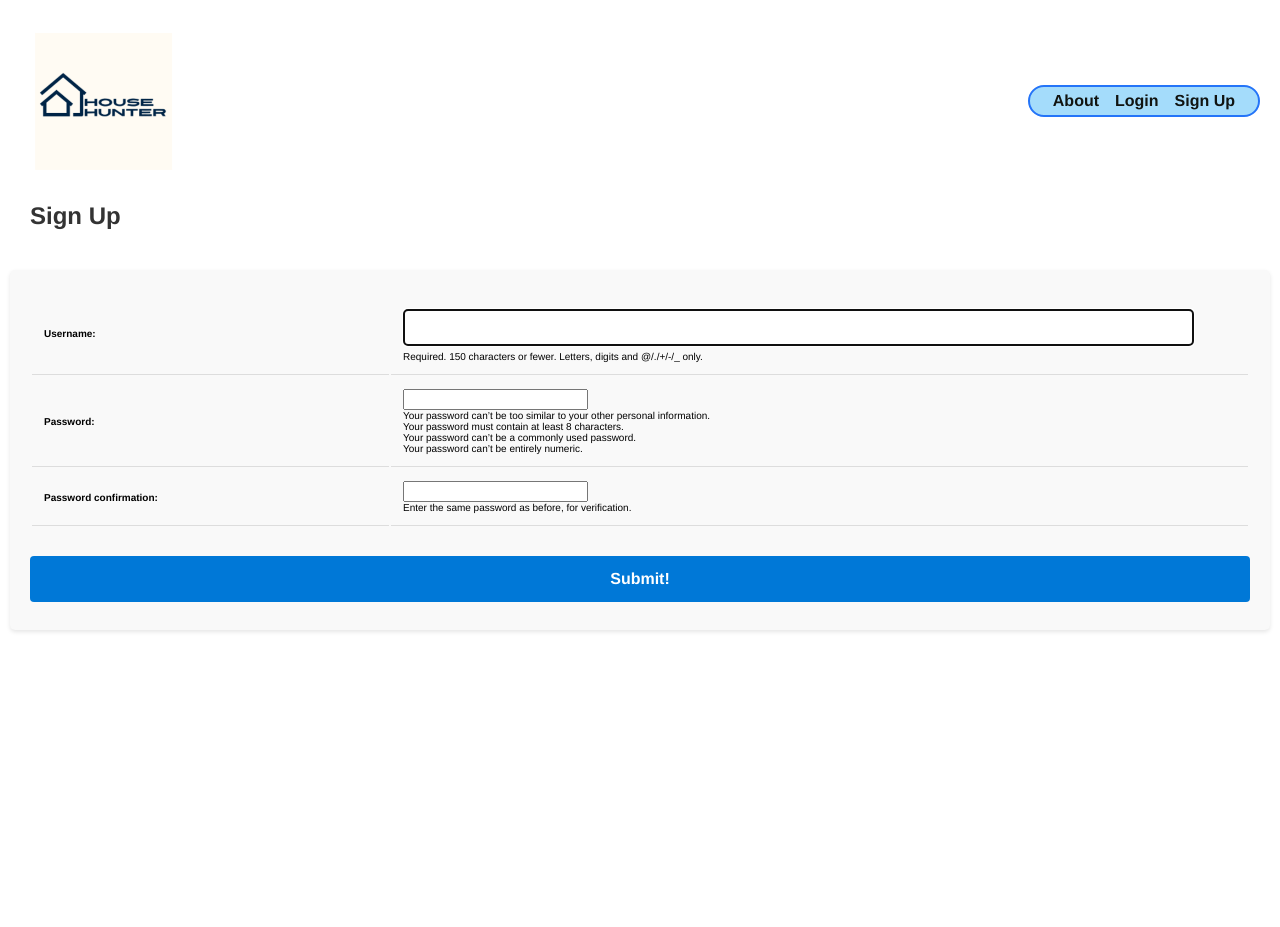
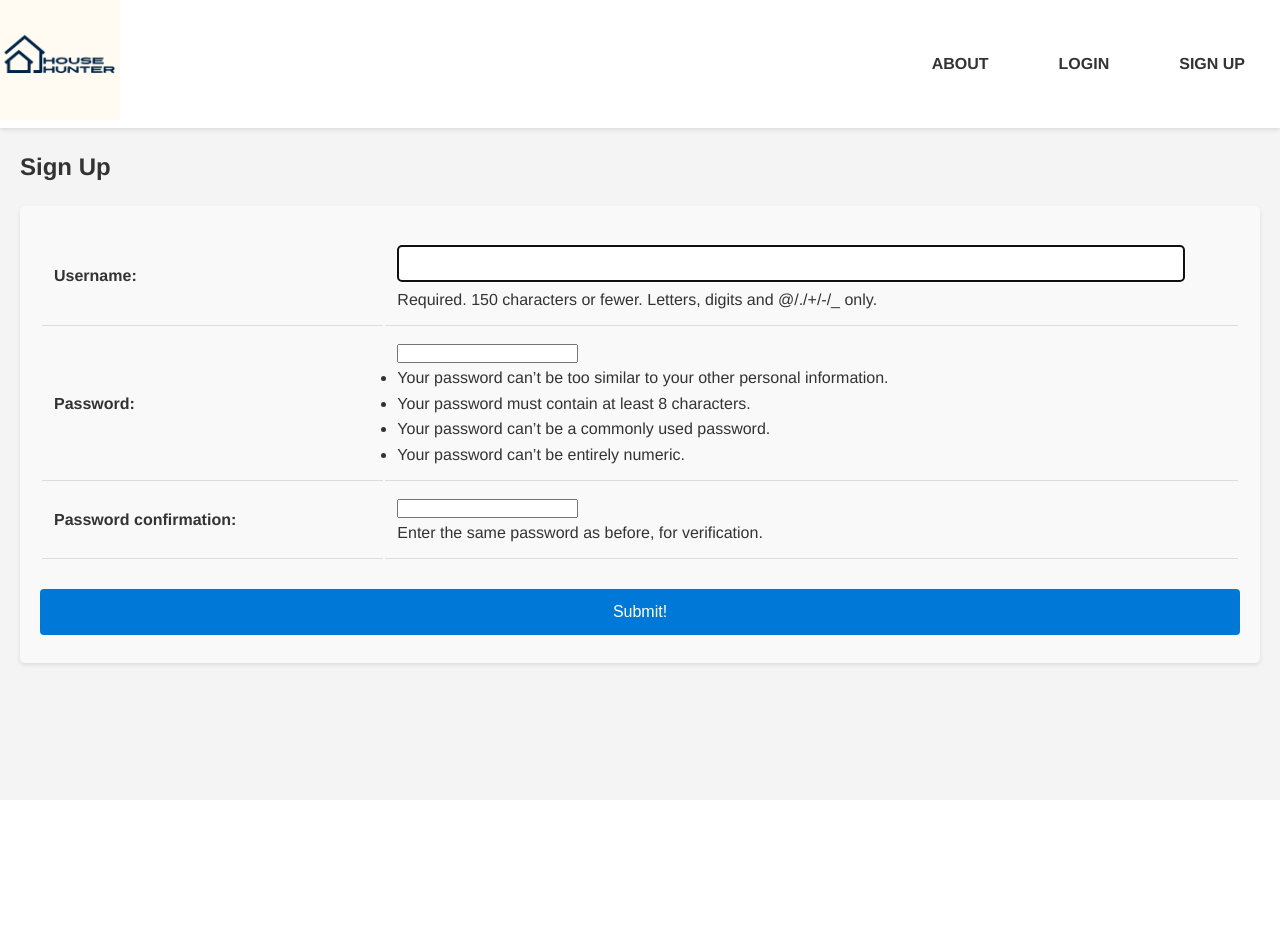
Before and after one commit to muckele/house-hunter, a Django app: page /accounts/signup/ in a window 1280 px wide. After the commit the page ends 668 px from the top, so only its background shows below. Run offline with Django 4.2, Linux system fonts and the light colour scheme.

Commit message:
updates base.css styling for nav bar

```diff
--- a/main_app/static/css/base.css
+++ b/main_app/static/css/base.css
@@ -1,272 +1,93 @@
-html {
-  box-sizing: border-box
-}
-
-/* The Universal Selector */
-*,
-/* All elements*/
-*::before,
-/* All ::before pseudo-elements */
-*::after {
-  /* All ::after pseudo-elements */
-  /* height & width will now include border & padding by default
-     but can be over-ridden as needed */
-  box-sizing: inherit;
-}
-
-/* resets font size to be 62.5% of the user preference -
-     in most browser configurations this will be 10px */
-:root {
-  font-size: 62.5%
+* {
+  margin: 0;
+  padding: 0;
+  box-sizing: border-box;
 }
 
 body {
-  margin: 0;
-  display: flex;
-  flex-direction: column;
-  align-items: center;
-  font-family: -apple-system, BlinkMacSystemFont, 'Segoe UI', 'Roboto',
-    'Oxygen', 'Ubuntu', 'Cantarell', 'Fira Sans', 'Droid Sans',
-    'Helvetica Neue', sans-serif;
-  min-height: 100vh;
-  --nav-bg: rgba(104, 197, 248, .7);
-  --nav-bg-ff: rgba(104, 197, 248, .9);
-  --borders: rgb(36, 116, 248) solid 2px;
-  --text-color: rgb(17, 20, 17);
-  --link-hover-color: rgb(16, 56, 158);
-  --button-bg: rgb(245, 245, 245);
-  --button-bg-hover: rgb(226, 226, 226);
-  --submit: rgb(26, 128, 0);
-  --warn: rgb(255, 102, 0);
-  --danger: rgb(220, 20, 30);
-  --secondary: rgb(57, 57, 57);
-  --card-box-shadow: 5px 5px 6px -1px #AAA;
-  --font-xtreme: 4.2rem;
-  --font-xxl: 3.6rem;
-  --font-xl: 2.4rem;
-  --font-l: 1.8rem;
-  --font-reg: 1.6rem;
-  --card-border-radius: 6px;
+  font-family: 'Arial', sans-serif;
+  background-color: #f4f4f4;
+  color: #333;
+  line-height: 1.6;
 }
 
-header {
-  width: 100%;
-  background: var(--nav-bg-ff);
-  /* rgba(104, 197, 248, .9) */
-  border-bottom: var(--borders);
+a {
+  color: #333;
+  text-decoration: none;
 }
 
-nav {
-  margin: 10px;
+img {
+  max-width: 100%;
+  height: auto;
 }
 
-ul {
-  margin: 0;
-  list-style: none;
-  padding: 0;
+/* Header Styles */
+header {
+  background-color: #ffffff;
+  box-shadow: 0 2px 4px rgba(0, 0, 0, .1);
+  position: sticky;
+  top: 0;
+  z-index: 1000;
+  display: flex;
+  align-items: center;
+  justify-content: space-between;
+  padding: -5px 5px;
 }
 
-main {
-  width: 100%;
-  padding: 0 10px;
-}
-
-h2 {
-  font-size: var(--font-xl);
-}
-
-nav a {
-  text-decoration: none;
-  color: var(--text-color);
-  font-weight: 600;
-  font-size: 16px;
-}
-
-nav a:hover {
-  color: var(--link-hover-color)
+.header-logo-container a img {
+  width: auto;
+  height: 120px;
 }
 
 nav ul {
+  list-style-type: none;
+  background-color: #fff;
+  text-align: center;
+  margin: 0;
+  padding: 0;
   display: flex;
   align-items: center;
-  justify-content: center;
-  flex-wrap: wrap;
 }
 
-nav li {
-  padding: 5px 8px;
+nav ul li {
+  display: inline-block;
+  margin: 0 15px;
 }
 
-.header-logo-container {
-  margin: auto;
-  padding: 10px 20px 0;
-  max-width: 500px;
+nav ul li a {
+  padding: 15px 20px;
+  display: inline-block;
+  color: #333;
+  text-transform: uppercase;
+  font-weight: bold;
 }
 
-.page-header {
-  display: flex;
-  align-items: center;
-  margin: 20px;
+nav ul li a:hover,
+nav ul li a:focus {
+  color: #007bff;
+  background-color: transparent;
 }
 
-.btn {
-  font-size: var(--font-l);
-  padding: 8px 16px;
-  border-radius: 6px;
-  border-width: 2px;
-  border-style: solid;
-  text-decoration: none;
-  background-color: var(--button-bg);
-  font-weight: 600;
-  cursor: pointer;
-  font-family: inherit;
-  margin-right: 10px;
+/* Main Content Styles */
+main {
+  padding: 20px;
 }
 
-.btn:hover {
-  background-color: var(--button-bg-hover);
+/* Utility Classes */
+.container {
+  width: 80%;
+  margin: auto;
+  overflow: hidden;
 }
 
-.submit {
-  color: var(--submit);
-  border-color: var(--submit);
-}
-
-.secondary {
-  color: var(--secondary);
-  border-color: var(--secondary);
-}
-
-.warn {
-  color: var(--warn);
-  border-color: var(--warn);
-}
-
-.danger {
-  color: var(--danger);
-  border-color: var(--danger);
-}
-
-.page-header h1 {
-  font-size: var(--font-xxl);
-  margin: 0;
-}
-
-.page-header img {
-  height: 40px;
-  margin-left: 15px;
-}
-
-.page-header img:first-of-type {
-  margin-left: 20px;
-}
-
-.page-content {
-  font-size: var(--font-reg);
-}
-
-@media only screen and (min-width: 768px) {
-  header {
-    position: sticky;
-    display: flex;
-    flex-direction: row;
-    top: 0;
-    align-items: center;
+/* Responsive Design */
+@media (max-width: 768px) {
+  nav ul li {
+    display: block;
+    margin: 0;
   }
 
-  main {
-    max-width: 1300px;
-    min-height: calc(100vh - 53px);
-  }
-
-  nav,
-  .header-logo-container {
-    margin: 10px 0;
-    padding: 0 15px;
-  }
-
-  /* visual fix to help align logo */
-  .header-logo-container {
-    padding-top: 3px;
-  }
-
-  nav {
-    margin-left: auto;
-    display: flex;
-    justify-content: center;
-  }
-
-  nav ul {
-    flex-wrap: nowrap;
-  }
-
-  .header-logo-container {
-    width: 213px;
-  }
-
-  .page-header h1 {
-    font-size: var(--font-xtreme);
-  }
-
-  .page-header img {
-    height: 50px;
-    margin-left: 20px;
-  }
-
-  .page-header img:first-of-type {
-    margin-left: 25px;
-  }
-
-  @supports (-webkit-backdrop-filter: none) or (backdrop-filter: none) {
-    header {
-      background: var(--nav-bg);
-      -webkit-backdrop-filter: blur(3px);
-      backdrop-filter: blur(3px);
-    }
+  .container {
+    width: 95%;
   }
 }
-
-img {
-  width: 75%;
-  height: 75%;
-}
-
-@media only screen and (min-width: 1024px) {
-  main {
-    min-height: calc(100vh - 55px);
-  }
-
-  header {
-    margin: 20px 20px 0 20px;
-    width: calc(100vw - 40px);
-    max-width: 1920px;
-    top: 20px;
-    background-color: transparent;
-    border-bottom: none;
-  }
-
-  nav {
-    margin: 0;
-    background: var(--nav-bg-ff);
-    border: var(--borders);
-    border-radius: 18px;
-  }
-
-  nav {
-    margin-left: auto;
-  }
-
-
-  @supports (-webkit-backdrop-filter: none) or (backdrop-filter: none) {
-    header {
-      -webkit-backdrop-filter: none;
-      backdrop-filter: none;
-    }
-
-    nav {
-      background: rgba(104, 197, 248, .6);
-      -webkit-backdrop-filter: blur(3px);
-      backdrop-filter: blur(3px);
-    }
-  }
-}
```
